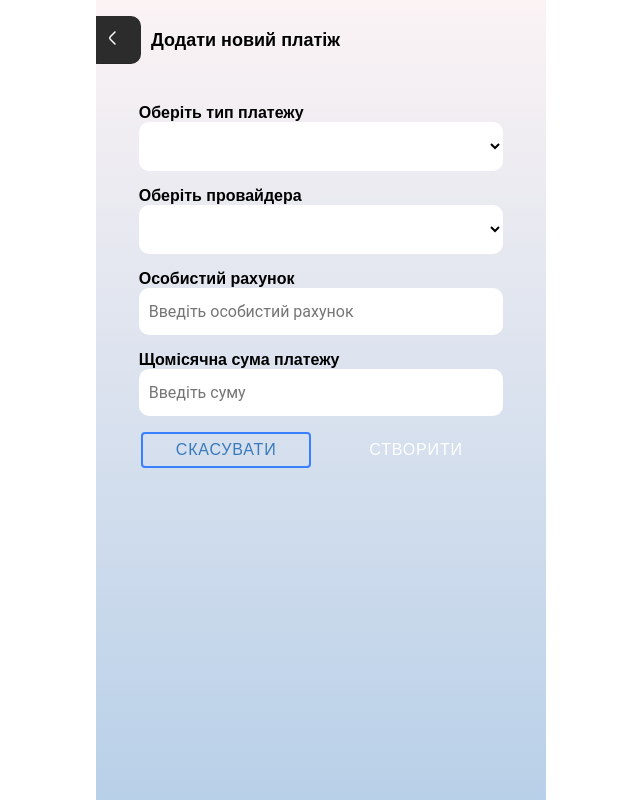
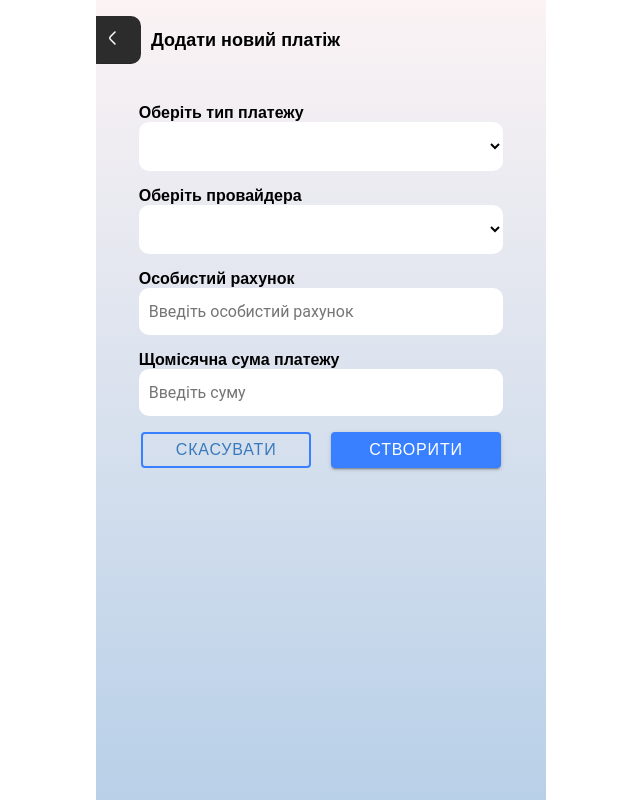
Before and after one commit to lukivan8/bills-testask-client, a React (Create React App) app: page /create in a window 1280 px wide. Shown: the whole page, without its empty margins (319-959 px from the left). Built offline with nearby package versions, Linux system fonts and the light colour scheme.

Commit message:
Fixed button color bug

```diff
--- a/src/common/button/component.tsx
+++ b/src/common/button/component.tsx
@@ -9,7 +9,7 @@ const Component: React.FC<{
   label: string
   fill?: BUTTON_FILL
   type?: BUTTON_TYPE
-}> = ({label, fill=BUTTON_FILL.DEFAULT, type}) => {
+}> = ({label, fill=BUTTON_FILL.SOLID, type}) => {
   return (
     <Button type={type} fill={fill}>
       <TextElem color={BUTTON_TEXT_COLOR[fill]} tid={label}/>
--- a/src/epic/bill-create-form/component.tsx
+++ b/src/epic/bill-create-form/component.tsx
@@ -34,7 +34,7 @@ const Component = (props: PropTypes) => {
       </ListLayout>
       <Stack width="90" justifyContent={JUSTIFY_CONTENT.SPACE_BETWEEN} gap={16}>
         <Button fill={BUTTON_FILL.OUTLINE} label="BILL.FORM_BUTTON.CANCEL"/>
-        <Button type={BUTTON_TYPE.SUBMIT} label="BILL.FORM_BUTTON.CREATE"/>
+        <Button type={BUTTON_TYPE.SUBMIT} fill={BUTTON_FILL.SOLID} label="BILL.FORM_BUTTON.CREATE"/>
       </Stack>
     </Form>
   );
```
